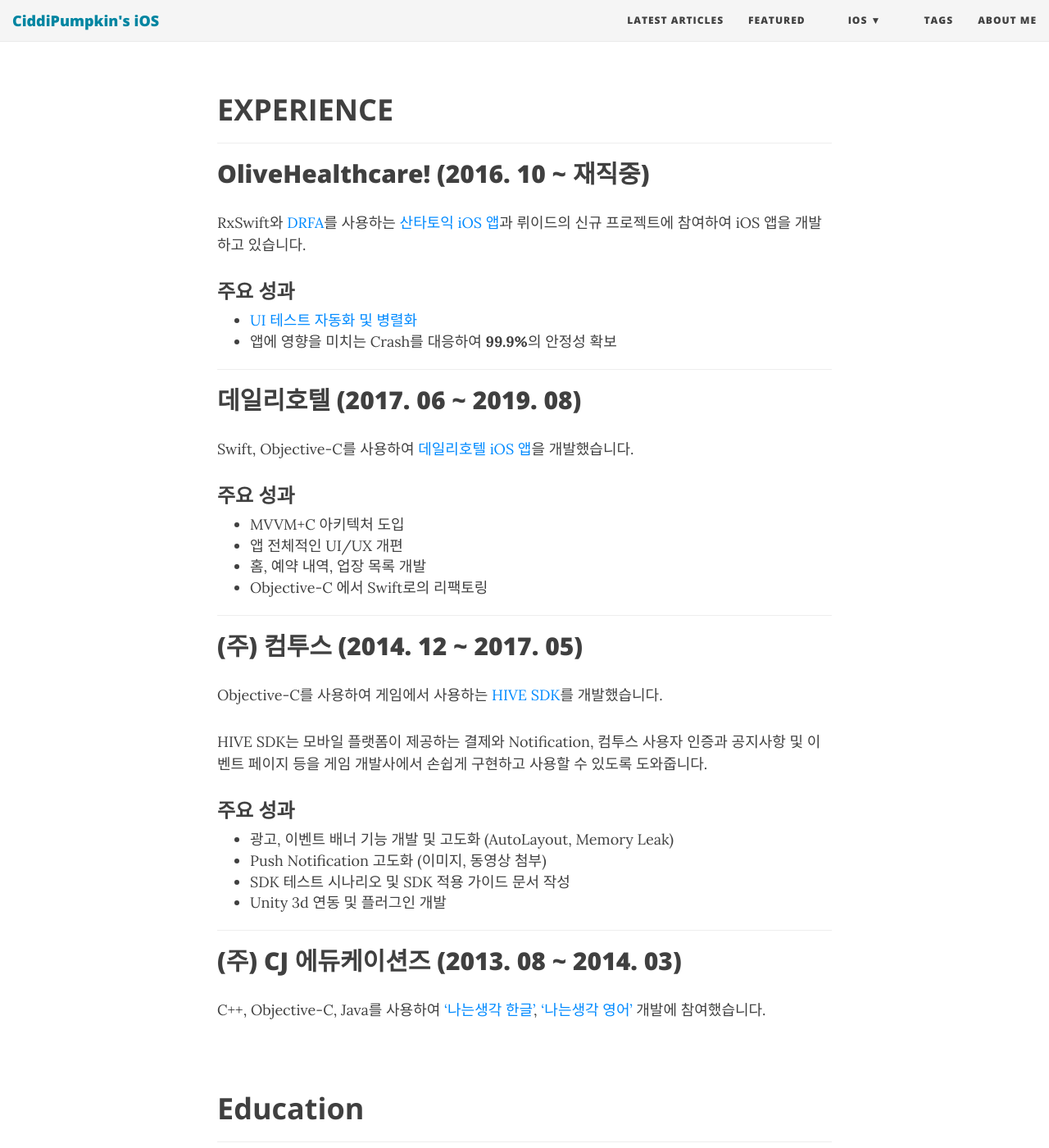
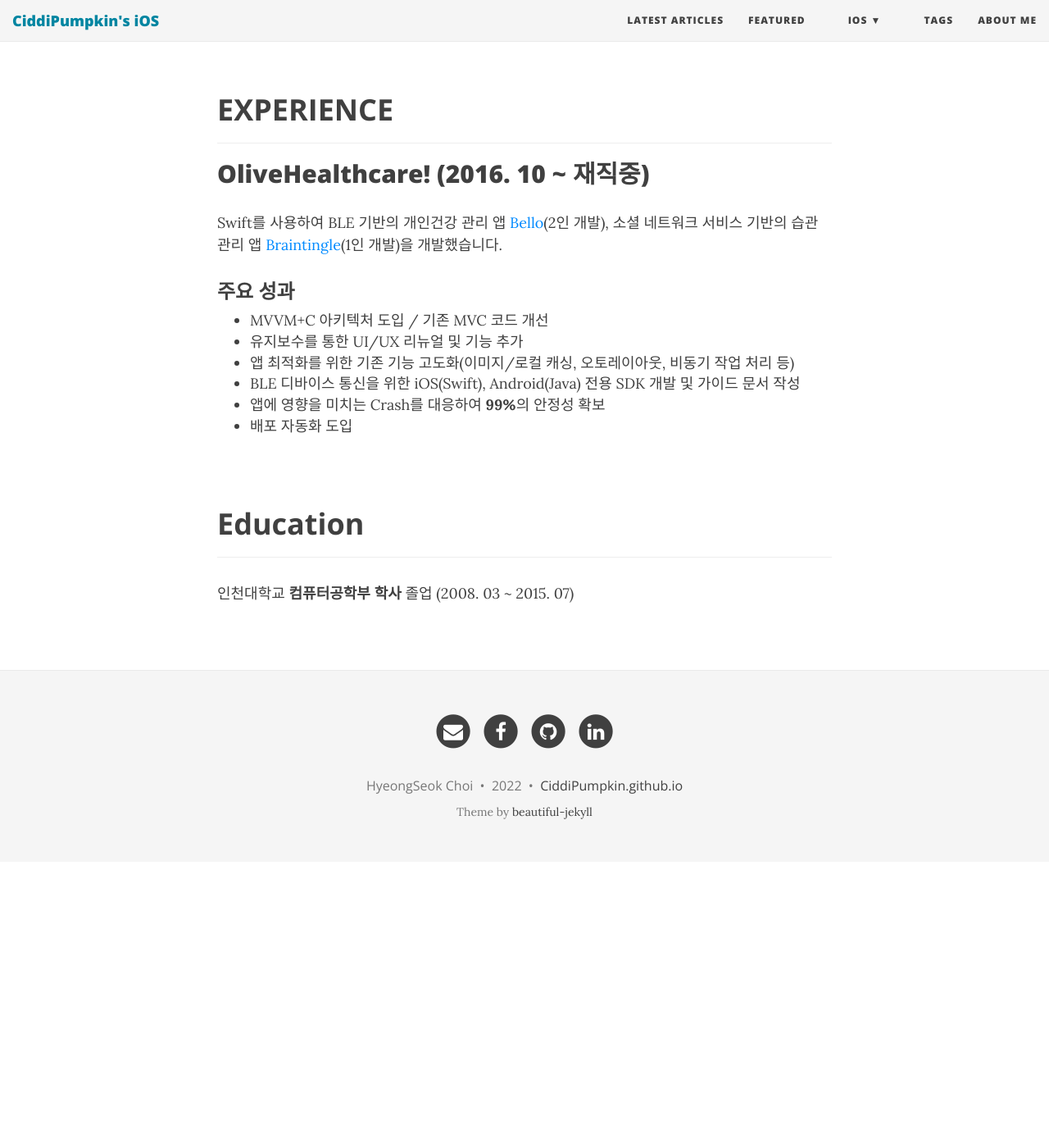
Before and after one commit to CiddiPumpkin/CiddiPumpkin.github.io, a Jekyll site: the page built from aboutme.md, in a window 1280 px wide and 1400 px high, scrolled down 800 px. Shown: the whole window at 82% size. Built offline with Jekyll 4.4.1, drawn with Linux system fonts in a browser that asks for light colours; nearby versions of some CDN libraries; after the commit the page ends 1851 px from its top, so only the background shows below that; some of the changed text lies outside the part shown.

Commit message:
소개 페이지 문구 변경

```diff
--- a/aboutme.md
+++ b/aboutme.md
@@ -8,52 +8,26 @@
 
 # **최형석 (HyeongSeok Choi)**
 ---
-서비스의 안정성과 사용성을 중요하게 생각하며 디자이너와의 커뮤니케이션을 지향합니다.
-간결하고 조화로운 코드를 만들기 위해 고민합니다.
+서비스의 안정성과 사용성을 중요하게 생각하며 디자이너, 기획자분들과 화목한 커뮤니케이션을 지향합니다.
+안티 패턴을 사용하지 않는 코드를 만들기 위해 고민합니다.
 
 **Email** <mailto:assumed@naver.com>
 **Github** [https://github.com/CiddiPumpkin](https://github.com/CiddiPumpkin)
-**Blog** [https://mildwhale.github.io](https://CiddiPumpkin.github.io)
 
 <br/>
 
 # **EXPERIENCE**
 ---
 ## OliveHealthcare! (2016. 10 ~ 재직중)
-RxSwift와 [DRFA](https://github.com/geppetto-ios/Geppetto)를 사용하는 [산타토익 iOS 앱](https://apps.apple.com/kr/app/산타토익-비인간적-점수상승/id1148006701)과 뤼이드의 신규 프로젝트에 참여하여 iOS 앱을 개발하고 있습니다.
+Swift를 사용하여 BLE 기반의 개인건강 관리 앱 [Bello](https://apps.apple.com/kr/app/bello-decode-your-belly-fat/id1485202681)(2인 개발), 소셜 네트워크 서비스 기반의 습관 관리 앱 [Braintingle](https://apps.apple.com/us/app/braintingle-habit-network/id1477789006)(1인 개발)을 개발했습니다.
 
 ### 주요 성과
-- [UI 테스트 자동화 및 병렬화](https://riiid.github.io/2019-12-02/iOS-parallel-ui-testing/)
-- 앱에 영향을 미치는 Crash를 대응하여 **99.9%**의 안정성 확보
-
----
-
-## 데일리호텔 (2017. 06 ~ 2019. 08)
-Swift, Objective-C를 사용하여 [데일리호텔 iOS 앱](https://apps.apple.com/kr/app/id742186886)을 개발했습니다.
-
-### 주요 성과
-- MVVM+C 아키텍처 도입
-- 앱 전체적인 UI/UX 개편
-- 홈, 예약 내역, 업장 목록 개발
-- Objective-C 에서 Swift로의 리팩토링
-
----
-
-## (주) 컴투스 (2014. 12 ~ 2017. 05)
-Objective-C를 사용하여 게임에서 사용하는 [HIVE SDK](http://developers.withhive.com)를 개발했습니다.
-
-HIVE SDK는 모바일 플랫폼이 제공하는 결제와 Notification, 컴투스 사용자 인증과 공지사항 및 이벤트 페이지 등을 게임 개발사에서 손쉽게 구현하고 사용할 수 있도록 도와줍니다.
-
-### 주요 성과
-- 광고, 이벤트 배너 기능 개발 및 고도화 (AutoLayout, Memory Leak)
-- Push Notification 고도화 (이미지, 동영상 첨부)
-- SDK 테스트 시나리오 및 SDK 적용 가이드 문서 작성
-- Unity 3d 연동 및 플러그인 개발
-
----
-
-## (주) CJ 에듀케이션즈 (2013. 08 ~ 2014. 03)
-C++, Objective-C, Java를 사용하여 ['나는생각 한글'](https://www.youtube.com/watch?v=0GNEoqaUevs), ['나는생각 영어'](https://www.youtube.com/watch?v=Yjl8Pceo0Zs) 개발에 참여했습니다.
+- MVVM+C 아키텍처 도입 / 기존 MVC 코드 개선
+- 유지보수를 통한 UI/UX 리뉴얼 및 기능 추가
+- 앱 최적화를 위한 기존 기능 고도화(이미지/로컬 캐싱, 오토레이아웃, 비동기 작업 처리 등)
+- BLE 디바이스 통신을 위한 iOS(Swift), Android(Java) 전용 SDK 개발 및 가이드 문서 작성
+- 앱에 영향을 미치는 Crash를 대응하여 **99%**의 안정성 확보
+- 배포 자동화 도입
 
 <br/>
 
```
